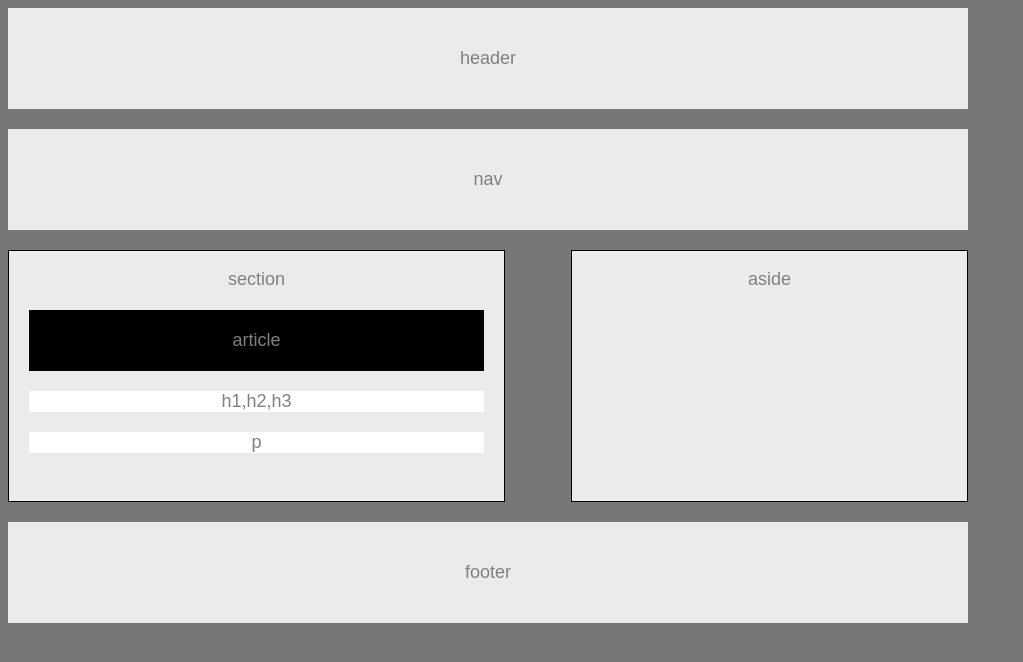
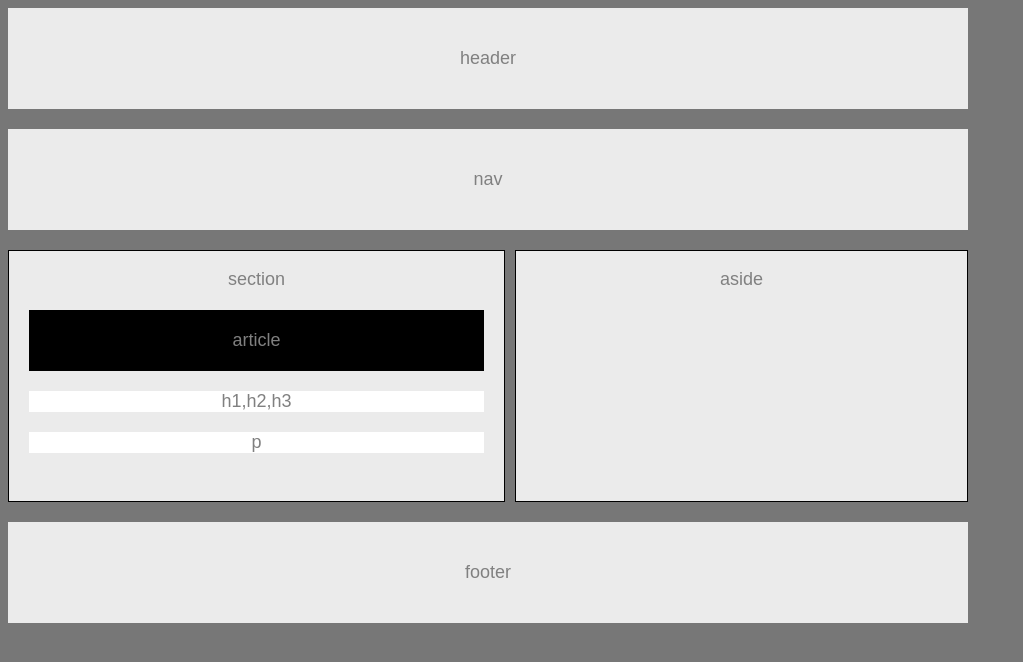
Before and after one commit to iamjayy/HW-Wireframe, a plain HTML site: page index.html in a window 1280 px wide. Shown: the whole page, without its empty margins (0-1023 px from the left). Drawn offline with Linux system fonts and the light colour scheme.

Commit message:
homework

```diff
--- a/style.css
+++ b/style.css
@@ -38,7 +38,7 @@ aside {
     float: right;
     height: 250px;
     background: #ebebeb;
-    width: 395px;
+    width: 47%;
     border: 1px solid black;
 }
 
```
